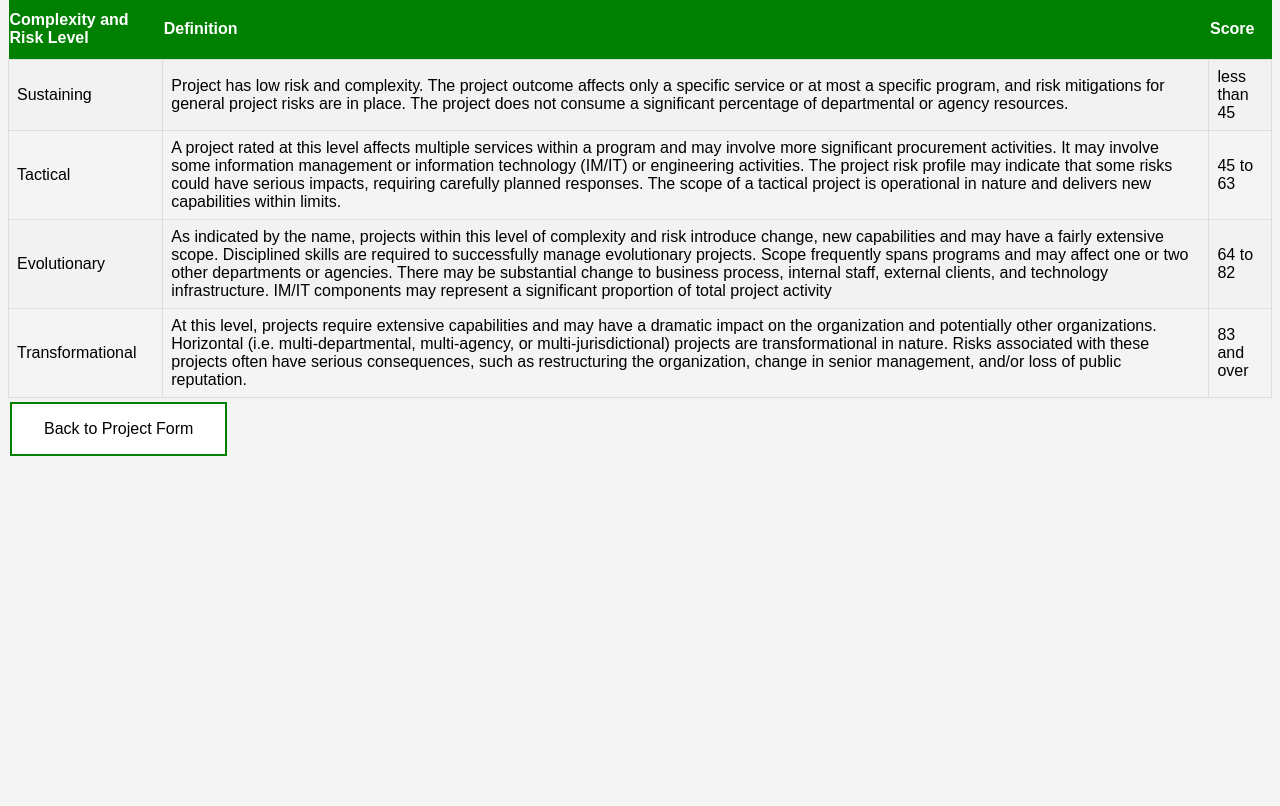
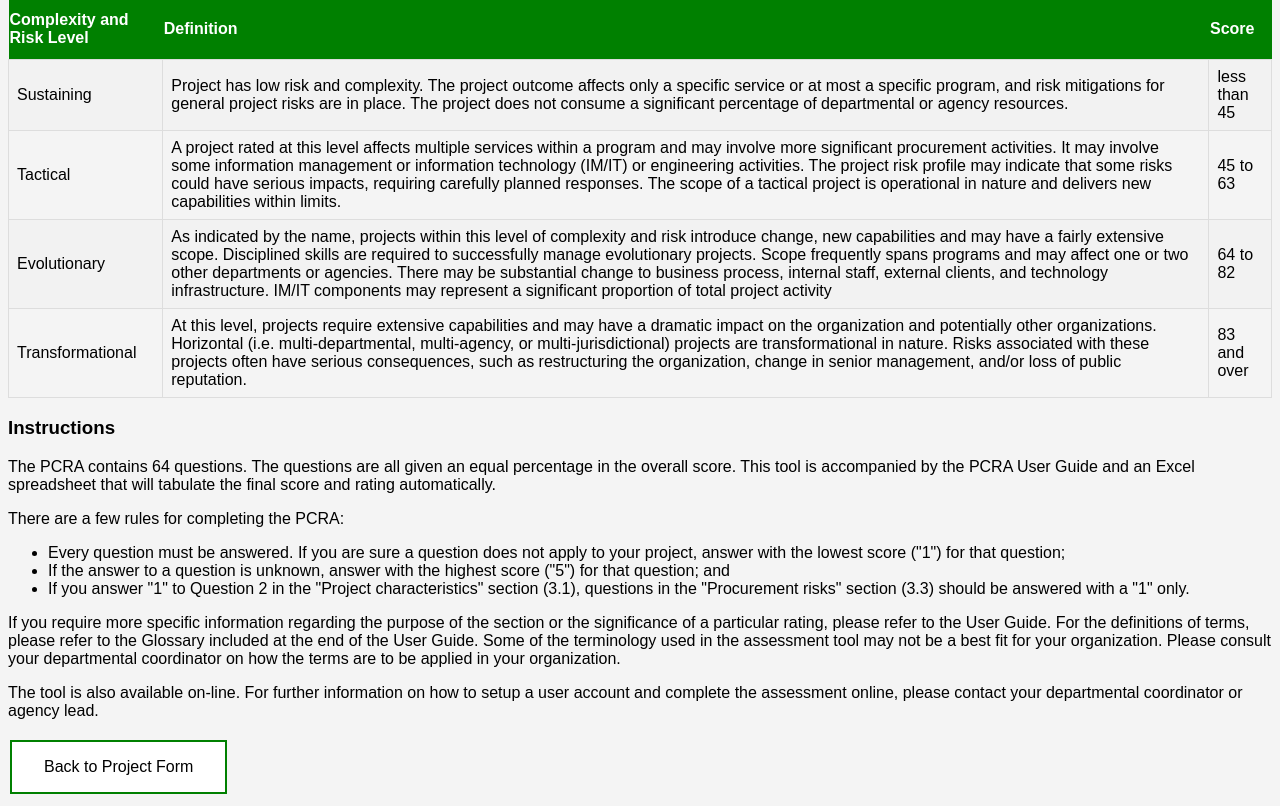
Before and after one commit to FAZEHAHH/WebAppDev, a PHP site: page /informationpage.php in a window 1280 px wide. Shown: the part 2010-2816 px from the top of the page. Before the commit the page ends 2466 px from the top, so only its background shows below. Run offline with PHP 8.4, Linux system fonts and the light colour scheme; data comes from the database, SQL or seed files in the repository.

Commit message:
informationpage.php

```diff
--- a/webgroup/informationpage.php
+++ b/webgroup/informationpage.php
@@ -190,6 +190,18 @@
         }
         ?>
             </table>
-        <button onclick="window.location.href='index.php';" class="button">Back to Project Form</button>
-    </body>
+
+        <h3>Instructions</h3>
+        <p>The PCRA contains 64 questions. The questions are all given an equal percentage in the overall score. This tool is accompanied by the PCRA User Guide and an Excel spreadsheet that will tabulate the final score and rating automatically.</p>
+        <p>There are a few rules for completing the PCRA:</p>
+        <ul>
+            <li>Every question must be answered. If you are sure a question does not apply to your project, answer with the lowest score ("1") for that question;</li>
+            <li>If the answer to a question is unknown, answer with the highest score ("5") for that question; and</li>
+            <li>If you answer "1" to Question 2 in the "Project characteristics" section (3.1), questions in the "Procurement risks" section (3.3) should be answered with a "1" only.</li>
+        </ul>
+        <p>If you require more specific information regarding the purpose of the section or the significance of a particular rating, please refer to the User Guide. For the definitions of terms, please refer to the Glossary included at the end of the User Guide. Some of the terminology used in the assessment tool may not be a best fit for your organization. Please consult your departmental coordinator on how the terms are to be applied in your organization.</p>
+            <p>The tool is also available on-line. For further information on how to setup a user account and complete the assessment online, please contact your departmental coordinator or agency lead.</p>
+
+            <button onclick="window.location.href='index.php';" class="button">Back to Project Form</button>
+        </body>
 </html>
```
